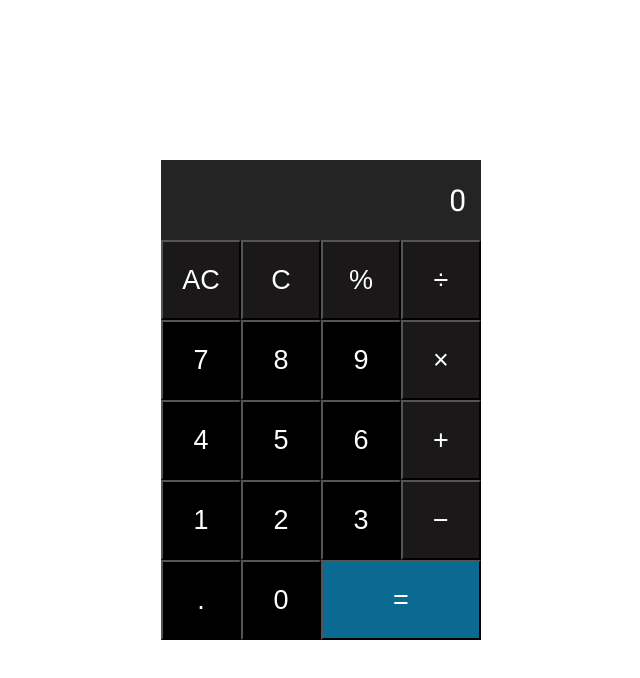
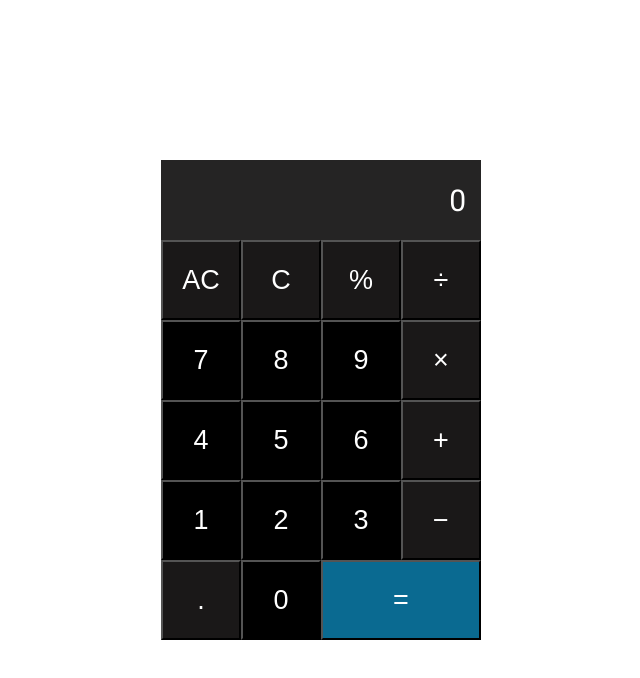
Before and after one commit to mikeyxx/calc-app, a plain HTML site: page index.html in a window 1280 px wide. Shown: the whole page, without its empty margins (319-959 px from the left). Drawn offline with Linux system fonts and the light colour scheme.

Commit message:
Update index.html

```diff
--- a/index.html
+++ b/index.html
@@ -33,7 +33,7 @@
             <button class="two" data-type='number'>2</button>
             <button class="one" data-type='number'>1</button>
             <button class="zero" data-type='number'>0</button>
-            <button class="decimal" data-type='number'>.</button>
+            <button class="decimal" data-type='decimal'>.</button>
         </div>
     </div>
     <script src="/calc.js"></script>
```
